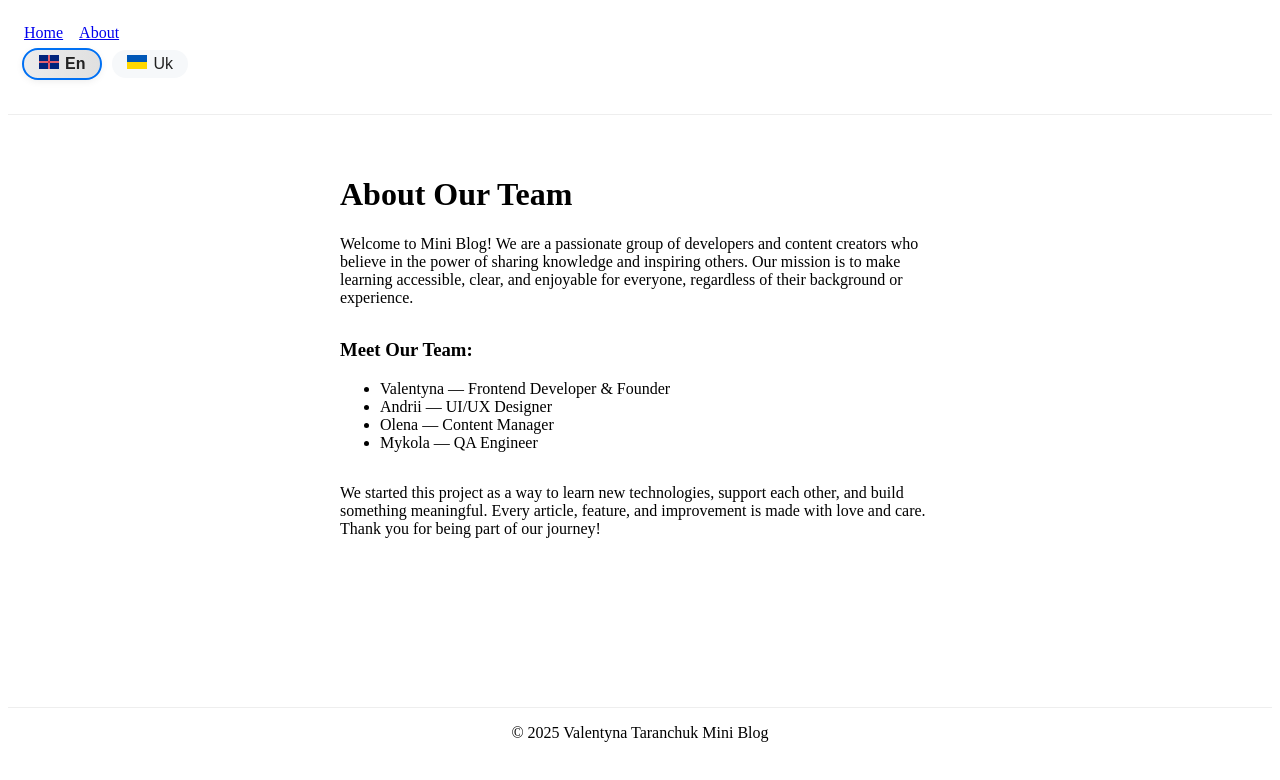
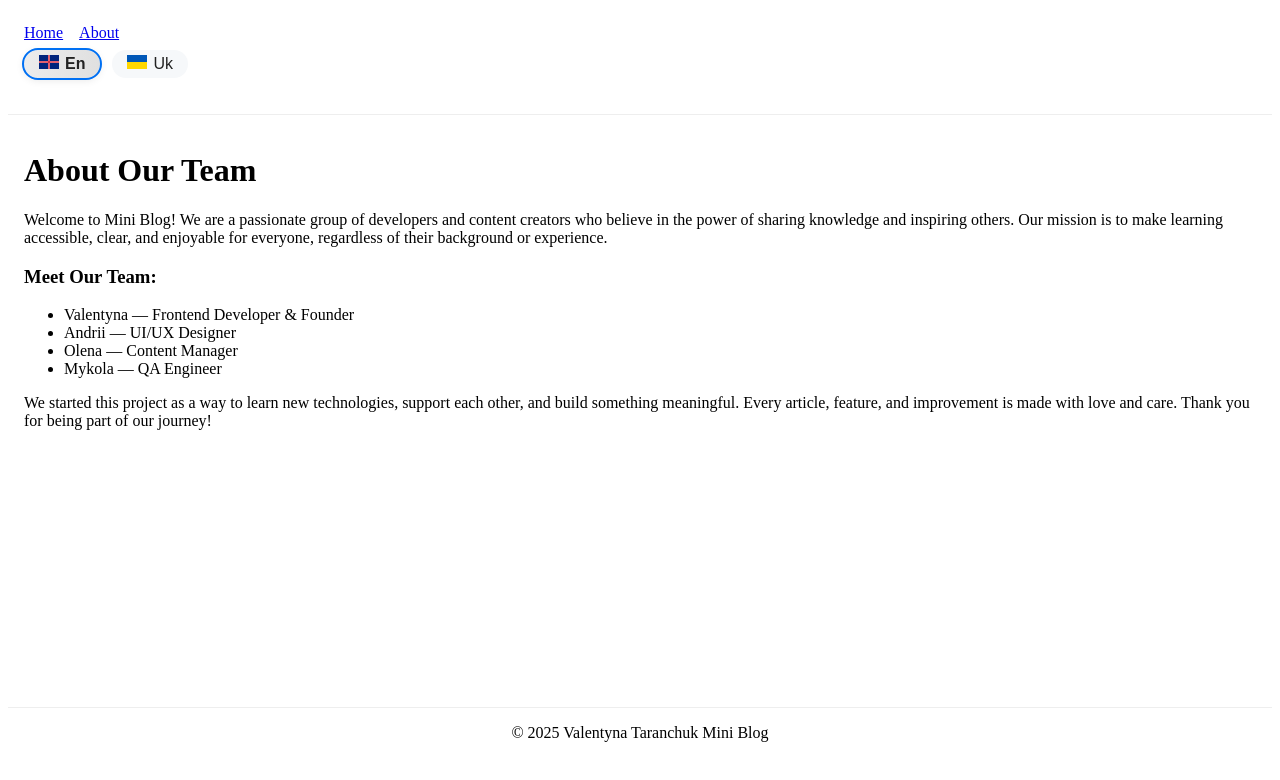
Before and after one commit to valentyna88/mini-blog, a Next.js app: page /en/about in a window 1280 px wide. Shown: the top 780 px of the page. Built offline with nearby package versions, Linux system fonts and the light colour scheme.

Commit message:
refactor(about): refactor About page to separate component

```diff
--- a/src/app/[locale]/about/page.jsx
+++ b/src/app/[locale]/about/page.jsx
@@ -1,20 +1,9 @@
 import { getDictionary } from "../../dictionaries";
+import About from "@/app/components/About/About";
 
 export default async function AboutPage({ params }) {
   const { locale } = await params;
   const dict = getDictionary(locale);
 
-  return (
-    <div style={{ maxWidth: 600, margin: "0 auto", padding: "24px" }}>
-      <h1>{dict.about.title}</h1>
-      <p style={{ marginBottom: "32px" }}>{dict.about.desc}</p>
-      <h3>{dict.about.team}</h3>
-      <ul>
-        {dict.about.names.map((name, idx) => (
-          <li key={idx}>{name}</li>
-        ))}
-      </ul>
-      <p style={{ marginTop: "32px" }}>{dict.about.note}</p>
-    </div>
-  );
+  return <About dict={dict} />;
 }
--- /dev/null
+++ b/src/app/components/About/About.jsx
@@ -0,0 +1,15 @@
+export default function About({ dict }) {
+  return (
+    <div>
+      <h1>{dict.about.title}</h1>
+      <p>{dict.about.desc}</p>
+      <h3>{dict.about.team}</h3>
+      <ul>
+        {dict.about.names.map((name, idx) => (
+          <li key={idx}>{name}</li>
+        ))}
+      </ul>
+      <p>{dict.about.note}</p>
+    </div>
+  );
+}
```
